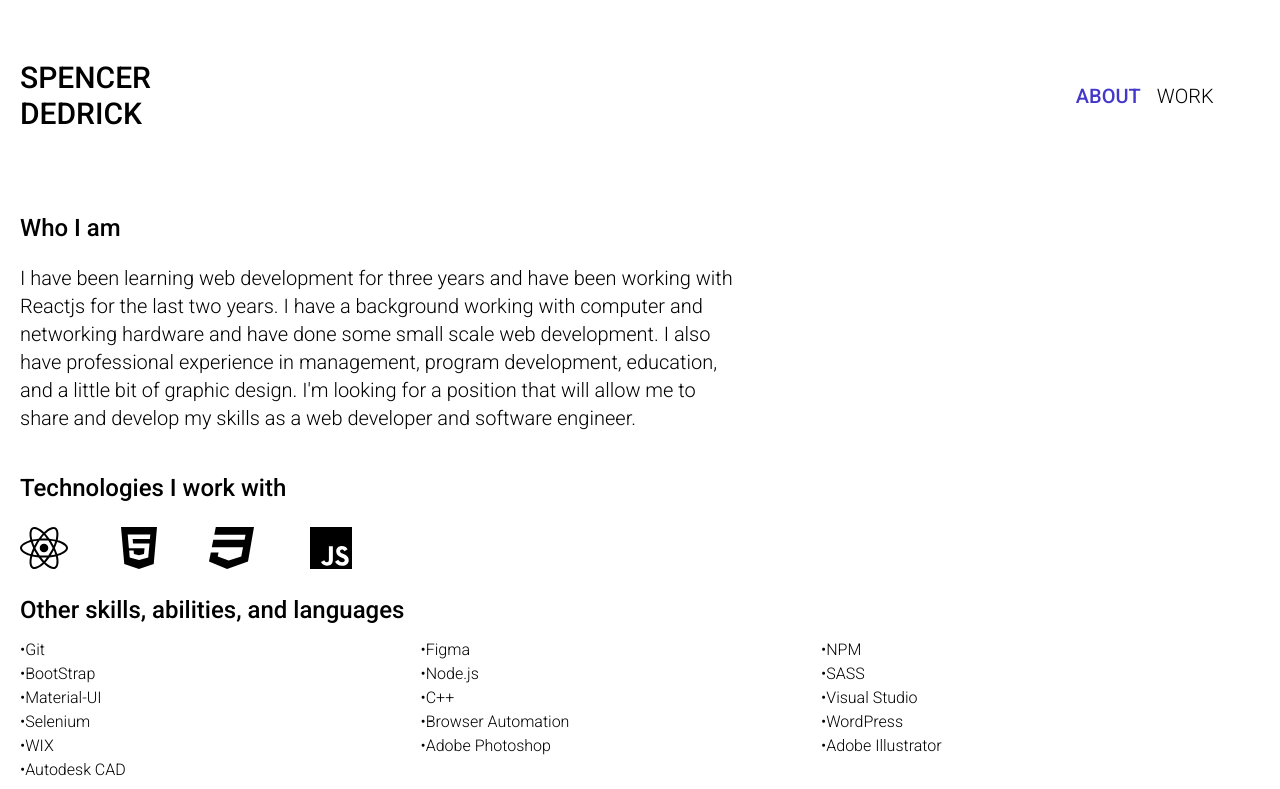
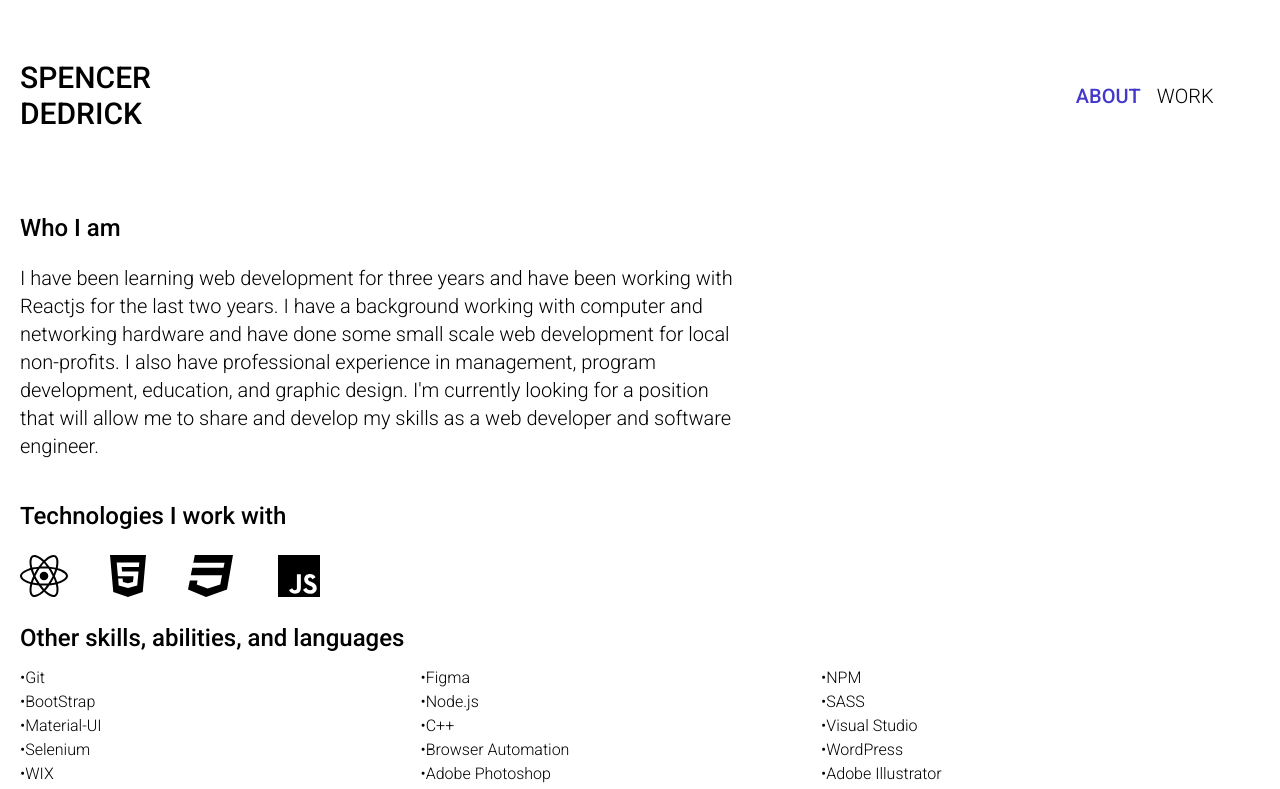
Before and after one commit to SpencerDedrick/Spencer-Dedrick, a React (Create React App) app: page /about in a window 1280 px wide. Shown: the top 789 px of the page. Built offline with nearby package versions, Linux system fonts and the light colour scheme.

Commit message:
fixed resume

```diff
--- a/public/index.html
+++ b/public/index.html
@@ -6,7 +6,7 @@
     <meta name="viewport" content="width=device-width, initial-scale=1" />
     <meta name="theme-color" content="#000000" />
     <meta
-      name="The website of Spencer Dedrick, web-developer, and designer."
+      name="The website of Spencer Dedrick, web-developer, software engineer, and designer."
       content="Portfolio of work and contact information."
     />
     <link rel="apple-touch-icon" sizes="180x180" href="/apple-touch-icon.png">
@@ -15,34 +15,12 @@
 <link rel="manifest" href="/site.webmanifest">
 
     <link rel="apple-touch-icon" href="%PUBLIC_URL%/logo192.png" />
-    <!--
-      manifest.json provides metadata used when your web app is installed on a
-      user's mobile device or desktop. See https://developers.google.com/web/fundamentals/web-app-manifest/
-    -->
     <link rel="manifest" href="%PUBLIC_URL%/manifest.json" />
-    <!--
-      Notice the use of %PUBLIC_URL% in the tags above.
-      It will be replaced with the URL of the `public` folder during the build.
-      Only files inside the `public` folder can be referenced from the HTML.
 
-      Unlike "/favicon.ico" or "favicon.ico", "%PUBLIC_URL%/favicon.ico" will
-      work correctly both with client-side routing and a non-root public URL.
-      Learn how to configure a non-root public URL by running `npm run build`.
-    -->
     <title>Spencer Dedrick</title>
   </head>
   <body>
     <noscript>You need to enable JavaScript to run this app.</noscript>
     <div id="root"></div>
-    <!--
-      This HTML file is a template.
-      If you open it directly in the browser, you will see an empty page.
-
-      You can add webfonts, meta tags, or analytics to this file.
-      The build step will place the bundled scripts into the <body> tag.
-
-      To begin the development, run `npm start` or `yarn start`.
-      To create a production bundle, use `npm run build` or `yarn build`.
-    -->
   </body>
 </html>
--- a/src/Pages/About.js
+++ b/src/Pages/About.js
@@ -14,6 +14,7 @@ let icons = [
     link: "https://developer.mozilla.org/en-US/docs/Web/CSS",
   },
   { name: "js", link: "https://www.javascript.com/" },
+  { name: "redux", link: "https://redux.js.org/" },
 ];
 
 let skills = [
@@ -50,10 +51,10 @@ function About() {
           I have been learning web development for three years and have been
           working with Reactjs for the last two years. I have a background
           working with computer and networking hardware and have done some small
-          scale web development. I also have professional experience in
-          management, program development, education, and a little bit of
-          graphic design. I'm looking for a position that will allow me to share
-          and develop my skills as a web developer and software engineer.
+          scale web development for local non-profits. I also have professional
+          experience in management, program development, education, and graphic
+          design. I'm currently looking for a position that will allow me to
+          share and develop my skills as a web developer and software engineer.
         </p>
       </div>
       {/* ABOUT TECHNOLOGIES HEADER */}
--- a/src/Pages/Projects/Projects.js
+++ b/src/Pages/Projects/Projects.js
@@ -6,7 +6,7 @@ const newProjects = [
     description1:
       "I've come to realize I've been missing that BIG portfolio project. After doing some reasearch I found that an E-Commerce website incorporates several different skillsets all into one product.This is a work in progress and will be continually updated.",
     description2:
-      "I spent some time researching websites that were user friendly, made what I felt was good use of design, and looked great, but presented some elements that would challenge me and allow me to increase my skill set. I ended up landing on nixon.com as it had what I was looking for.This is an app I developed as a solution to a Front End Mentor challenge. I made use of React, and CSS grid to complete this solution. This was also my first time making an app with the ability to change themes.",
+      "I spent some time researching websites that were user friendly, made what I felt was good use of design, and looked great, but presented some elements that would challenge me and allow me to increase my skill set. I ended up landing on nixon.com as it had what I was looking for.",
     demo: "https://spencerdedrick.github.io/nixonclone/",
     source: "https://github.com/SpencerDedrick/nixonclone",
   },
--- a/src/Pages/Work/Work.js
+++ b/src/Pages/Work/Work.js
@@ -1,7 +1,7 @@
 import React, { useState } from "react";
 import { NavLink } from "react-router-dom";
 import WorkIcons from "./WorkIcons";
-import WorkList from "./WorkList";
+import { WorkList } from "./WorkList";
 
 function Work() {
   /* list of technologies for filter. This will change based on use click to grey out specific icons when filtering projects */
--- a/src/Pages/Work/WorkList.js
+++ b/src/Pages/Work/WorkList.js
@@ -3,7 +3,7 @@ import WorkListItem from "./WorkListItem";
 
 import newProjects from "../Projects/Projects";
 
-function WorkList(props) {
+export const WorkList = (props) => {
   let { iconList } = props;
 
   let activeIcons = Object.keys(iconList).map((icon) => {
@@ -54,6 +54,4 @@ function WorkList(props) {
           })}
     </div>
   );
-}
-
-export default WorkList;
+};
--- a/src/components/Footer.js
+++ b/src/components/Footer.js
@@ -70,7 +70,7 @@ function Footer() {
         </a>
         {/* RESUME/CV LINK */}
         <a
-          href="https://drive.google.com/file/d/1aw1Q5KMzWMwvqp3bT2QAbk6EurjCL6pn/view?usp=sharing"
+          href="https://drive.google.com/file/d/1y7OWvNIJxBvh2B8EMfUbVDbNEN5gmJAo/view?usp=sharing"
           target="_blank"
           rel="noopener noreferrer"
           className="tooltipTarget"
```
Also changed, not shown: public/logo192.png (deleted), public/logo512.png (deleted).
